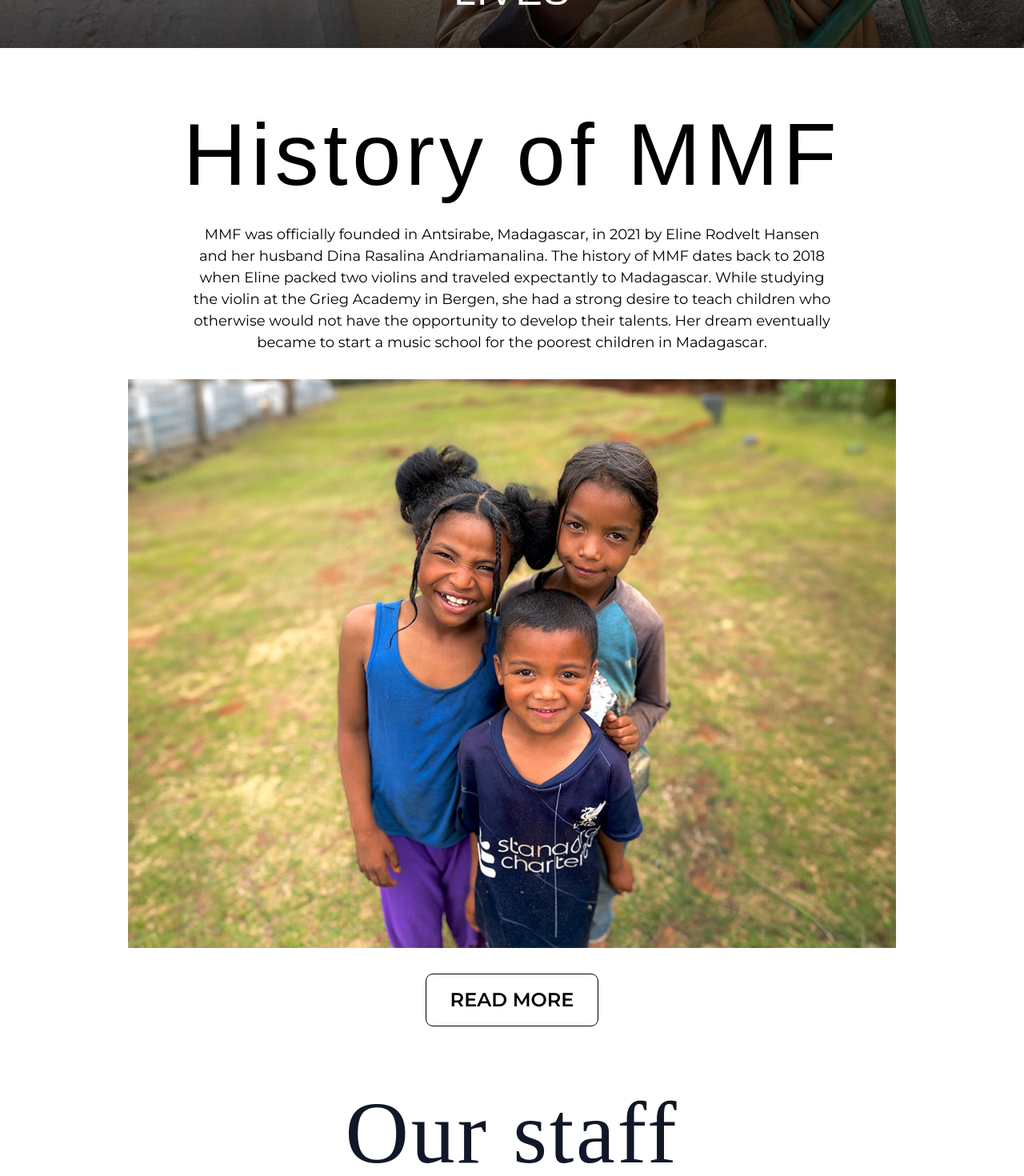
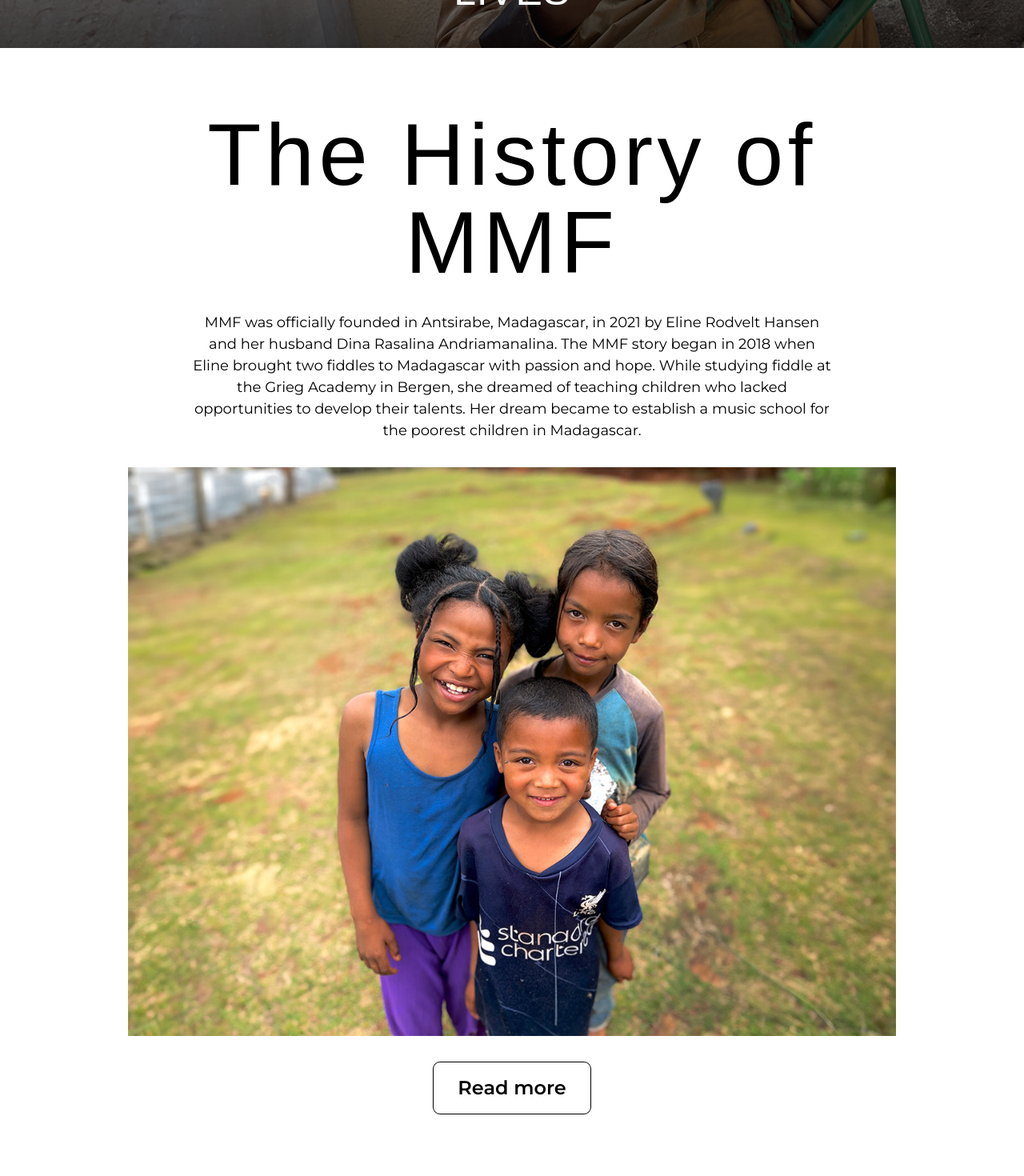
Before and after one commit to NoroffFEU/musikkforandrerliv.no, a React (Vite) app: page / in a window 1280 px wide. Shown: the part 1540-3010 px from the top of the page at 80% size. Built offline with nearby package versions, Linux system fonts and the light colour scheme; a web font is replaced by a local one.

Commit message:
History section: replace all texts with translation keys.

```diff
--- a/src/components/homePage/historySection.jsx
+++ b/src/components/homePage/historySection.jsx
@@ -1,10 +1,13 @@
 import React, { useEffect, useState } from 'react';
+
+import { useTranslation } from 'react-i18next';
 
 import data from '../../data/landing-page-content.json';
 
 export function HistorySection() {
   const { image, title, content } = data.history;
   const [isVisible, setIsVisible] = useState(false);
+  const { t } = useTranslation();
 
   const toggleVisibility = () => {
     if (window.pageYOffset > 300) {
@@ -31,7 +34,6 @@ export function HistorySection() {
   return (
     <section className="bg-white w-full py-[78px] px-[24px] relative">
       <div className="max-w-[960px] mx-auto flex flex-col items-center gap-[32px]">
-        {/* Heading */}
         <h2
           className="
             [font-family:var(--font-justAnotherHand)]
@@ -40,15 +42,11 @@ export function HistorySection() {
             tracking-[0.05em]
             text-center
             font-normal
-
-
             text-black
           "
         >
-          {title}
+          {t('screens.history.title')}
         </h2>
-
-        {/* Container holds text */}
         <div className="w-full max-w-[800px]">
           <p
             className="
@@ -61,11 +59,10 @@ export function HistorySection() {
               mx-auto
             "
           >
-            {content}
+            {t('screens.history.description')}
           </p>
         </div>
 
-        {/* img */}
         <img
           src={image}
           alt="History of MMF"
@@ -73,7 +70,7 @@ export function HistorySection() {
         />
 
         <button className="hidden sm:inline-block w-fit py-4 px-[30px] border rounded-[9px] [font-family:var(--font-sans) ] font-semibold md:text-2xl cursor-pointer">
-          READ MORE
+          {t('common.buttons.readMore')}
         </button>
       </div>
 
```
